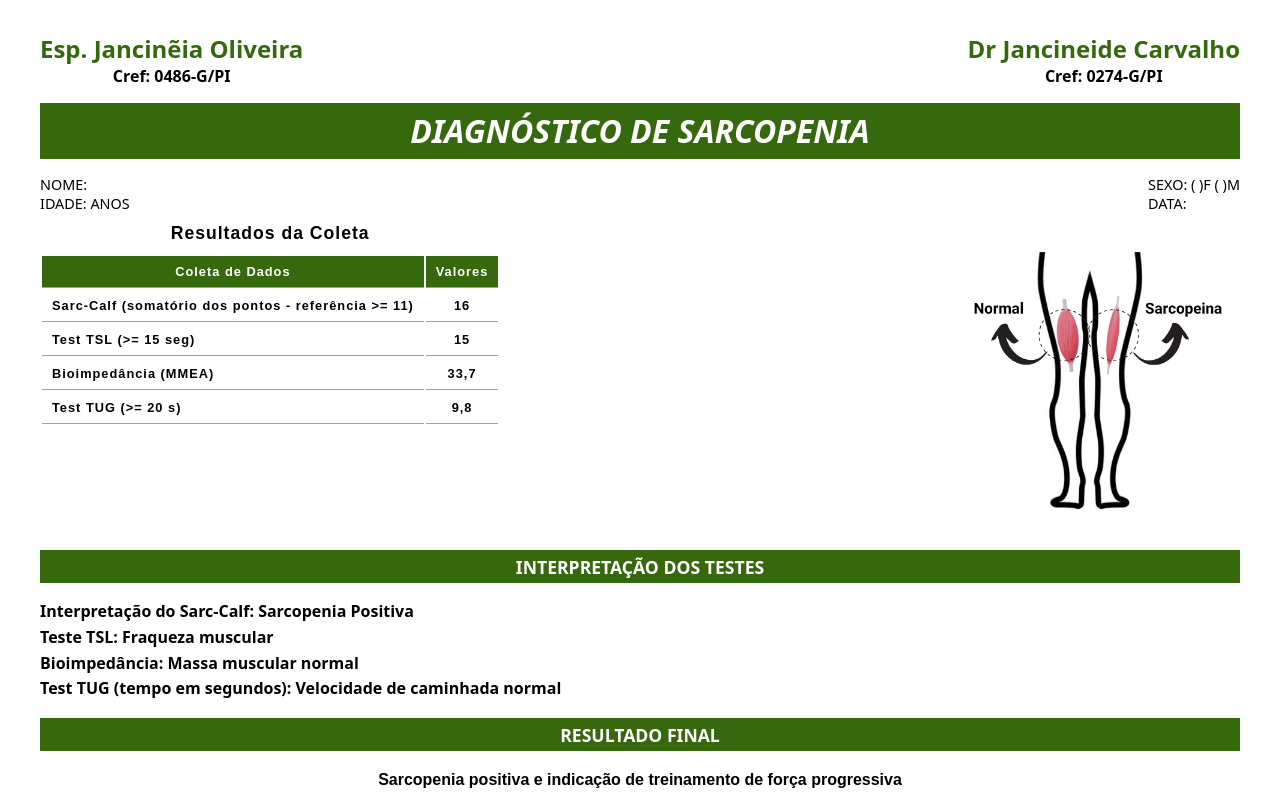
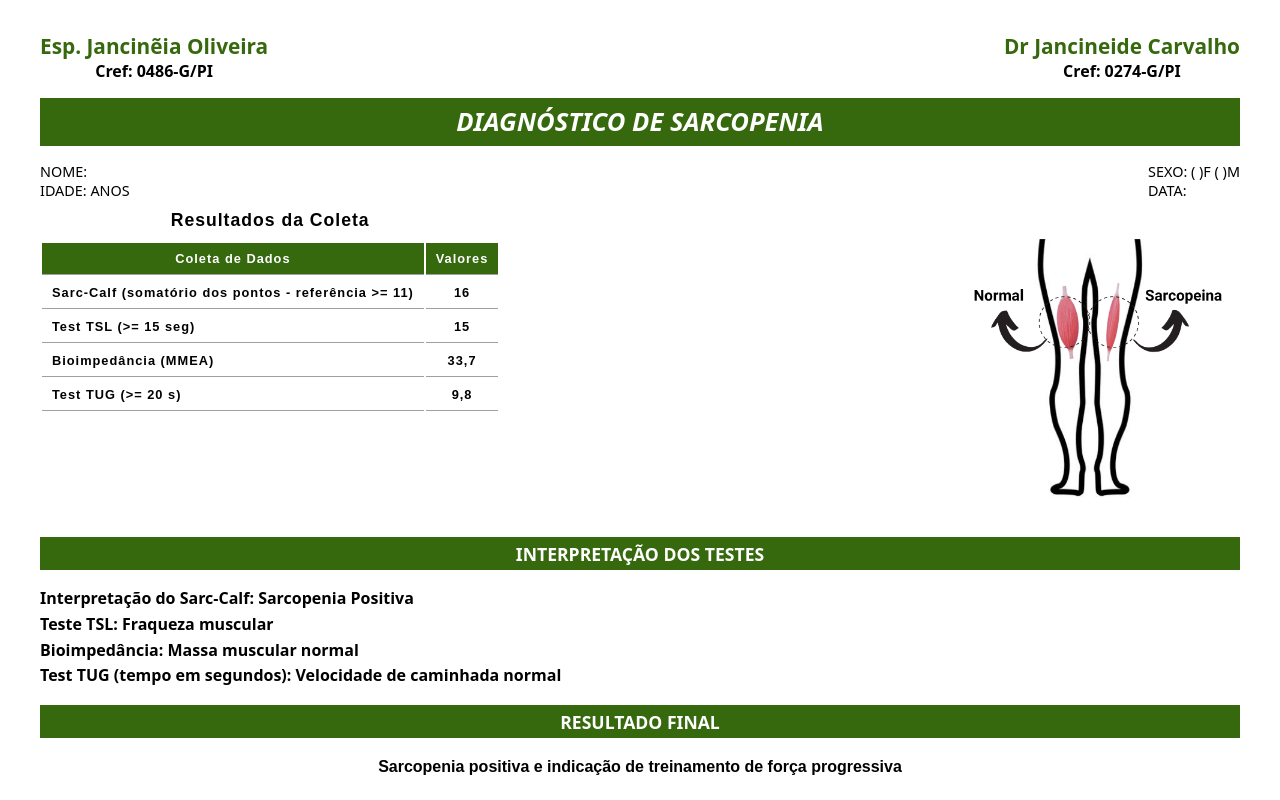
Before and after one commit to migasgg/Sacorpenia, a website: page print.html in a window 1280 px wide. Shown: the top 800 px of the page. Drawn offline with Linux system fonts and the light colour scheme.

Commit message:
h2 sapofijsadoifo

```diff
--- a/printStyle.css
+++ b/printStyle.css
@@ -23,6 +23,7 @@ header {
 header h2 {
   color: #36680d;
   font-weight: bolder;
+  font-size: 1.3rem;
 }
 
 article h1 {
@@ -31,7 +32,7 @@ article h1 {
   font-style: italic;
   color: white;
   padding: 0.4rem;
-  font-size: 2rem;
+  font-size: 1.6rem;
   font-weight: 900;
   margin-bottom: 1rem;
 }
```
